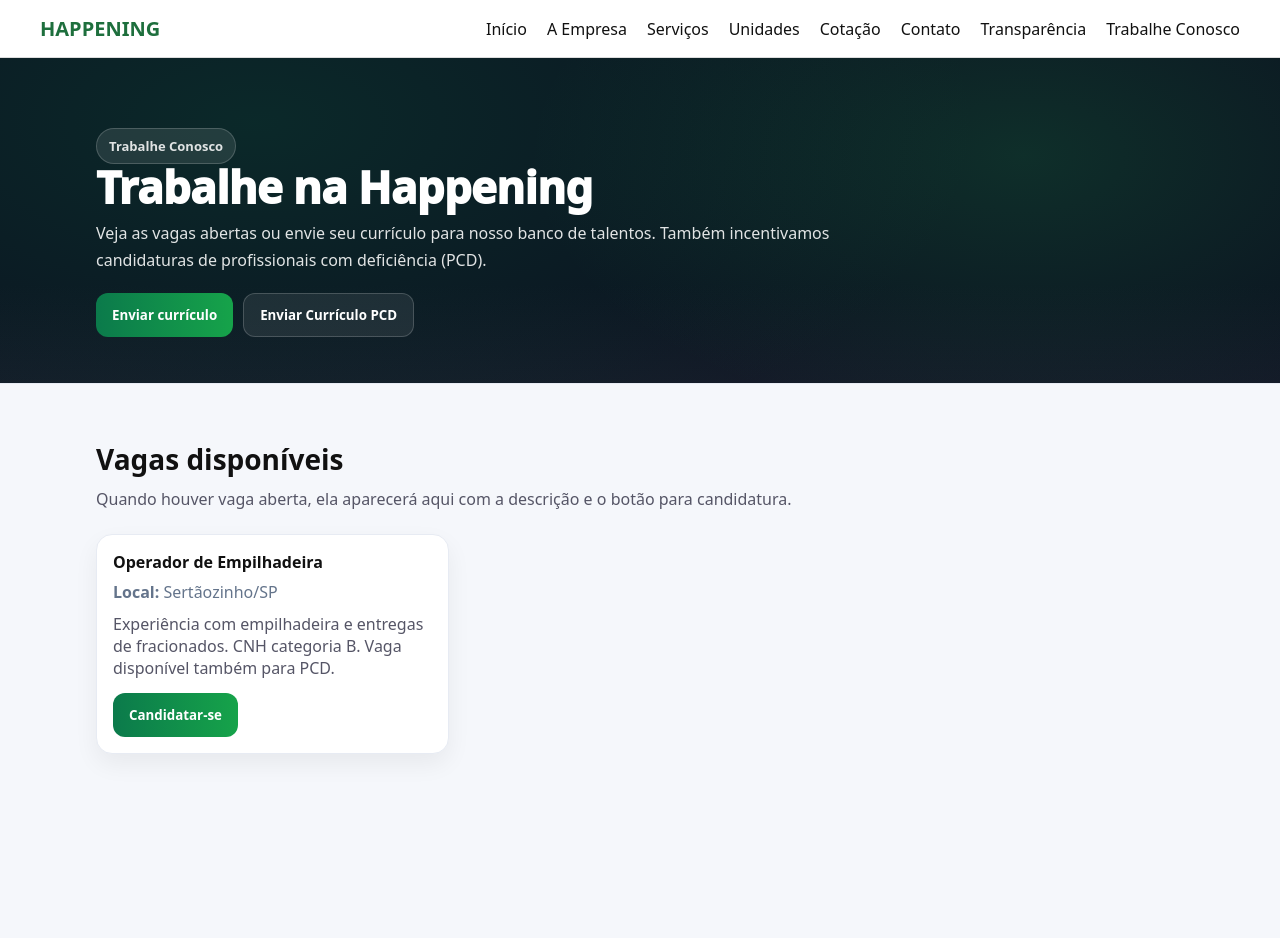
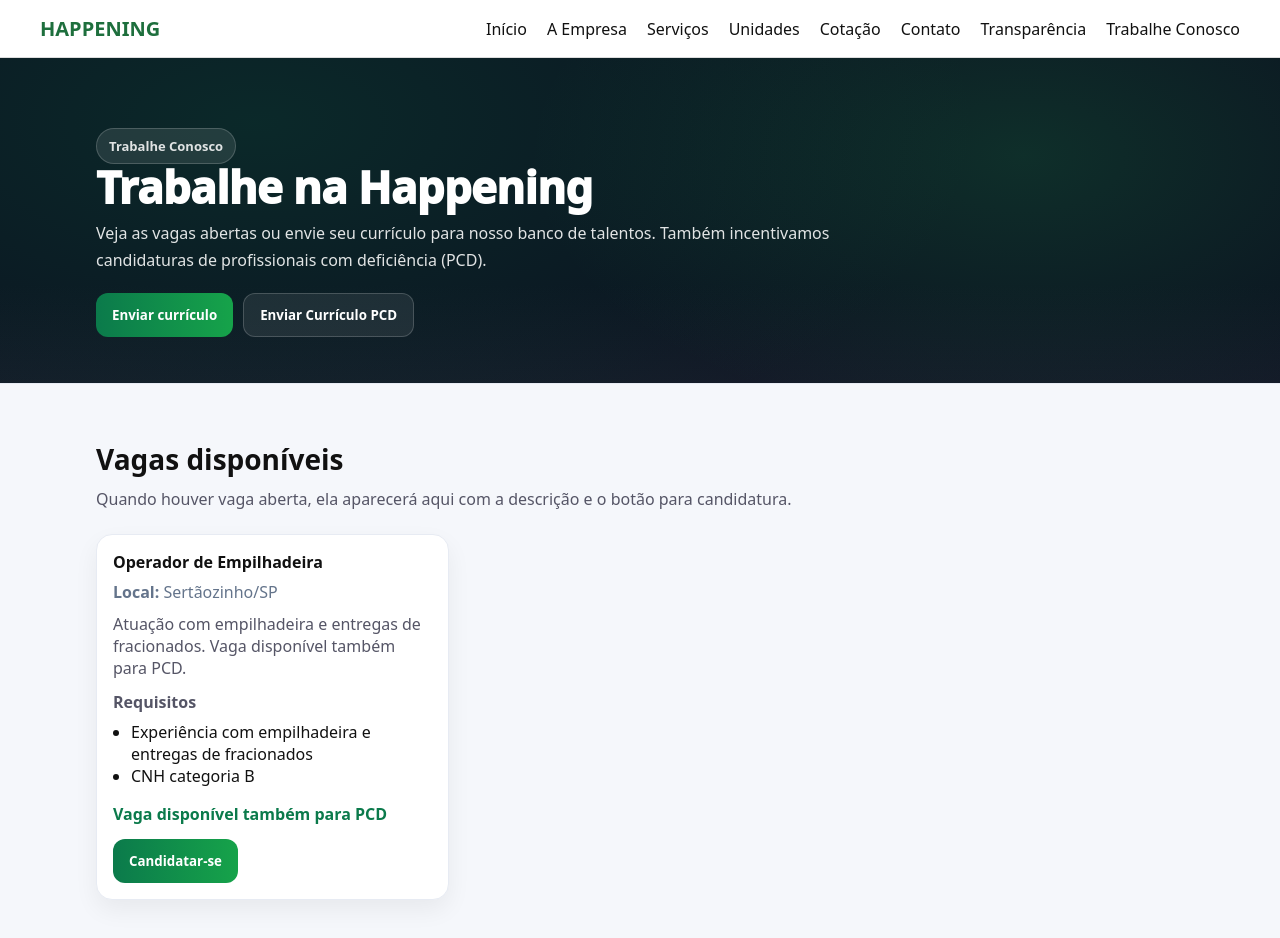
Before and after one commit to happeningti/site-happening, a Next.js app: page /trabalhe-conosco in a window 1280 px wide. Shown: the top 938 px of the page. Before the commit the page ends 810 px from the top, so only its background shows below. Built offline with nearby package versions, Linux system fonts and the light colour scheme.

Commit message:
atualizar pagina curriculo

```diff
--- a/app/trabalhe-conosco/page.tsx
+++ b/app/trabalhe-conosco/page.tsx
@@ -5,10 +5,12 @@
 type Vaga = {
   id: string;
   titulo: string;
-  local?: string; // ex: "Sertãozinho/SP"
-  pcd?: boolean; // se a vaga também é para PCD
-  descricao: string;
-  requisitos?: string[];
+  local: string;        // ex: "Sertãozinho/SP"
+  descricao: string;    // texto livre
+  imagem?: string;      // "/vagas/arquivo.jpg"
+  requisitos?: string[]; // lista (opcional)
+  pcd?: boolean;        // se aceita PCD (opcional)
+  ativa?: boolean;      // pra histórico (opcional)
 };
 
 const UNIDADES = [
@@ -21,20 +23,27 @@
 
 // ✅ VAGAS: quando não tiver vaga, deixe vazio mesmo: []
 // Quando tiver, é só adicionar aqui que aparece no site automaticamente.
-const VAGAS = [
+const VAGAS: Vaga[] = [
   {
     id: "operador-empilhadeira-2026",
     titulo: "Operador de Empilhadeira",
     local: "Sertãozinho/SP",
-    descricao: `
-Experiência com empilhadeira e entregas de fracionados.
-CNH categoria B.
-Vaga disponível também para PCD.
-    `,
-    imagem: "/vagas/operador-empilhadeira.jpg", // coloque a imagem na pasta public/vagas
+    descricao:
+      "Atuação com empilhadeira e entregas de fracionados. Vaga disponível também para PCD.",
+    imagem: "/vagas/operador-empilhadeira.jpg",
+    requisitos: [
+      "Experiência com empilhadeira e entregas de fracionados",
+      "CNH categoria B",
+    ],
+    pcd: true,
+    ativa: true,
   },
+];
 
-];
+// Se você quiser esconder vagas encerradas, use isso na hora de renderizar:
+// const VAGAS_ATIVAS = VAGAS.filter(v => v.ativa !== false);
+//////////////////
+
 
 type FormState = {
   unidade: string;
```
